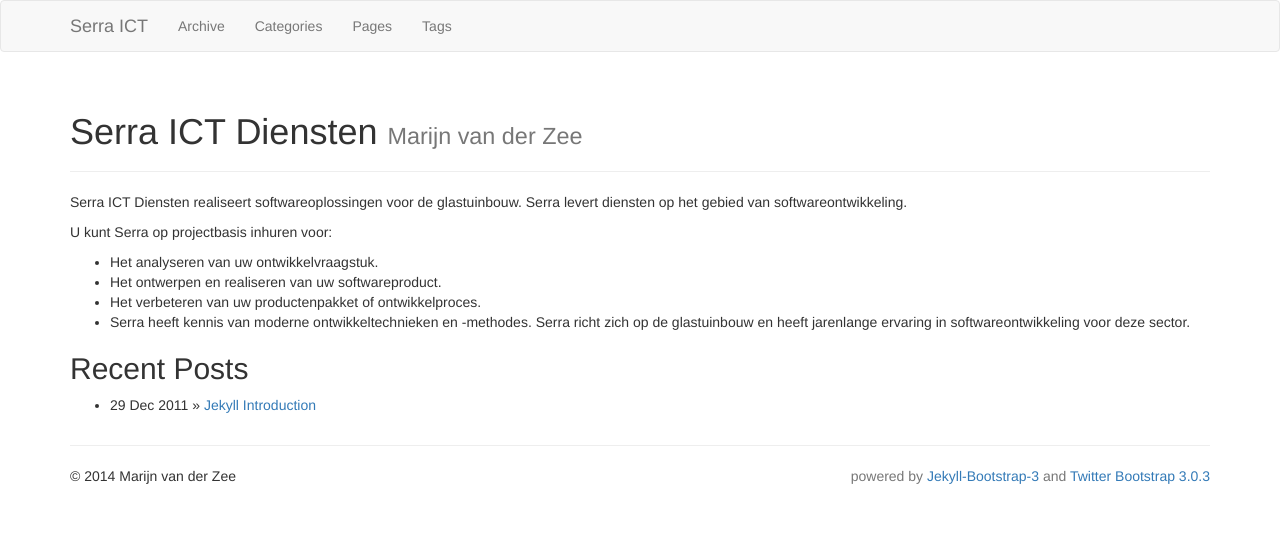
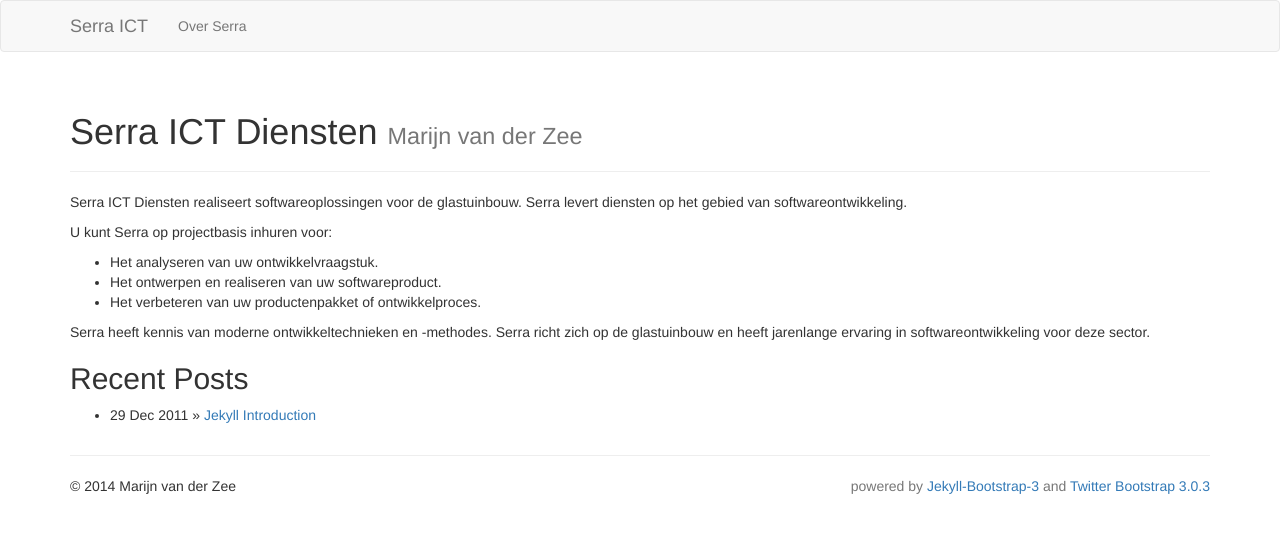
Before and after one commit to serraict/serraict.github.io, a Jekyll site: the page built from index.md, in a window 1280 px wide. Shown: the top 533 px of the page. Built offline with Jekyll 4.4.1, drawn with Linux system fonts in a browser that asks for light colours; nearby versions of some CDN libraries; library files that are not in the unit come from our copies.

Commit message:
Fix menu

```diff
--- a/archive.html
+++ b/archive.html
@@ -2,7 +2,6 @@
 layout: page
 title : Archive
 header : Post Archive
-group: navigation
 ---
 {% include JB/setup %}
 
--- a/categories.html
+++ b/categories.html
@@ -2,7 +2,6 @@
 layout: page
 title: Categories
 header: Posts By Category
-group: navigation
 ---
 {% include JB/setup %}
 
--- a/index.md
+++ b/index.md
@@ -12,7 +12,8 @@
  * Het analyseren van uw ontwikkelvraagstuk.
  * Het ontwerpen en realiseren van uw softwareproduct.
  * Het verbeteren van uw productenpakket of ontwikkelproces.
- * Serra heeft kennis van moderne ontwikkeltechnieken en -methodes. Serra richt zich op de glastuinbouw en heeft jarenlange ervaring in softwareontwikkeling voor deze sector.
+
+ Serra heeft kennis van moderne ontwikkeltechnieken en -methodes. Serra richt zich op de glastuinbouw en heeft jarenlange ervaring in softwareontwikkeling voor deze sector.
 
 
 
--- a/pages.html
+++ b/pages.html
@@ -2,7 +2,6 @@
 layout: page
 title: Pages
 header: Pages
-group: navigation
 ---
 {% include JB/setup %}
 
--- a/pages/about/index.md
+++ b/pages/about/index.md
@@ -2,6 +2,8 @@
 layout: page
 title: "Over Serra"
 description: ""
+header: "Over Serra"
+group: navigation
 ---
 {% include JB/setup %}
 
--- a/tags.html
+++ b/tags.html
@@ -2,7 +2,6 @@
 layout: page
 title: Tags
 header: Posts By Tag
-group: navigation
 ---
 {% include JB/setup %}
 
```
